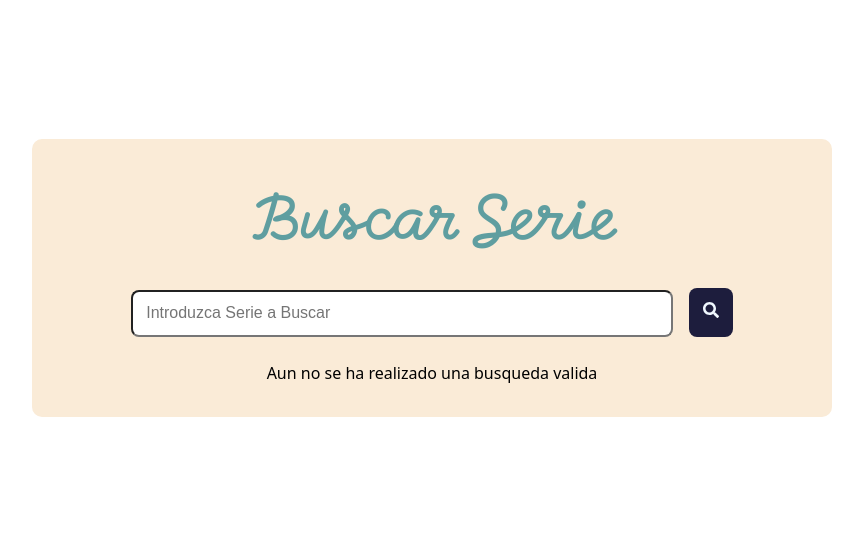
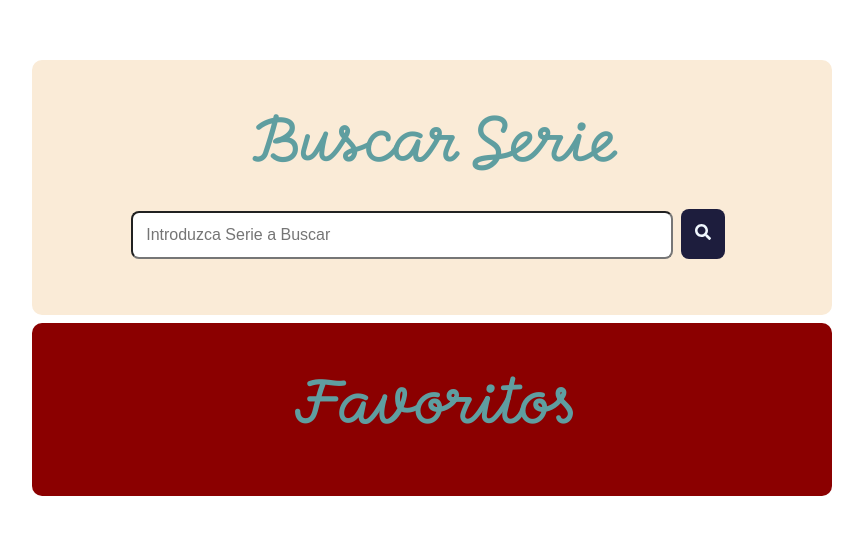
Before and after one commit to 19peirooo/Practica1_Web_VMPM, a React (Vite) app in the folder seriefinder/: page / in a window 1280 px wide. Shown: the part 122-656 px from the top of the page, without its empty margins (208-1071 px from the left). Built offline with nearby package versions, Linux system fonts and the light colour scheme; a web font is replaced by a local one.

Commit message:
Lista Favoritas
Lista de Favoritos añadida, aun no se guardan los favoritos en local storage

```diff
--- a/seriefinder/src/App.css
+++ b/seriefinder/src/App.css
@@ -54,13 +54,25 @@
   padding: 1rem;
 }
 
+#favoritos {
+  background-color: darkred;
+  border-radius: 10px;
+  width: 60vw;
+  height: auto;
+  padding: 1rem;
+  margin-top: 0.5rem;
+}
+
 .titulo {
   color: cadetblue;
   font-family: 'MomoSignature',cursive;
   text-align: center;
 }
 
-#buscador p {
-  color: black;
-  margin: 1rem;
+#buscador ul,
+#favoritos ul {
+  display: flex;
+  flex-direction: column;
+  align-items: center;
+  padding: 0;
 }
--- a/seriefinder/src/App.jsx
+++ b/seriefinder/src/App.jsx
@@ -7,6 +7,7 @@ function App() {
 
   const [series, setSeries] = useState([])
   const [query, setQuery] = useState('')
+  const [favourites,setFavourites] = useState([])
 
   const transform_data = (data) => {
     const transformed_data = data.map(item => ({
@@ -32,6 +33,12 @@ function App() {
       const modified_series = series.map(item => {
         if (item.id === id) {
           item.favourite = !item.favourite;
+          if (item.favourite) {
+            setFavourites([...favourites,item])
+          } else {
+            const filtered_favourites = favourites.filter(item => item.id != id);
+            setFavourites(filtered_favourites)
+          }
         }
         return item;
       })
@@ -45,6 +52,10 @@ function App() {
         <SearchForm onSearch={setQuery}></SearchForm>
         <SeriesList series={series} onFavourite={handleFavourite}></SeriesList>
       </div>
+      <div id='favoritos'>
+        <h1 className='titulo'>Favoritos</h1>
+        <SeriesList series={favourites} onFavourite={handleFavourite}></SeriesList>
+      </div>
     </>
   )
 }
--- a/seriefinder/src/components/SeriesList.jsx
+++ b/seriefinder/src/components/SeriesList.jsx
@@ -4,12 +4,9 @@ export default function SeriesList({series, onFavourite}) {
 
     return (
         <>
-            {series.length === 0 ?
-                (<p>Aun no se ha realizado una busqueda valida</p>) :
-                (<ul>
-                    {series.map((item,idx) => <Serie key={idx} serie={item} onFavourite={onFavourite}></Serie>)}
-                </ul>)
-            }
+            <ul>
+                {series.map((item,idx) => <Serie key={idx} serie={item} onFavourite={onFavourite}></Serie>)}
+            </ul>
         </>
     );
 
--- a/seriefinder/src/components/styles/CastMember.css
+++ b/seriefinder/src/components/styles/CastMember.css
@@ -4,6 +4,7 @@
 }
 
 #cast-container {
+    width: 90%;
     display: flex;
     flex-direction: row;
     align-items: center;
--- a/seriefinder/src/components/styles/SearchForm.css
+++ b/seriefinder/src/components/styles/SearchForm.css
@@ -1,7 +1,7 @@
 
 input {
   padding:0.8rem;
-  margin: 0.5rem;
+  margin: 0.5rem 0rem;
   border-radius:8px;
   font-size: 1rem;
   width: 40vw;
--- a/seriefinder/src/components/styles/Serie.css
+++ b/seriefinder/src/components/styles/Serie.css
@@ -4,11 +4,12 @@
 }
 
 .serie {
+    width: 90%;
     display: flex;
     flex-direction: row;
     align-items: center;
     color: black;
-    margin: 0.5rem;
+    margin: 0.25rem 0rem;
     background-color: olivedrab;
     padding: 0.3rem;
     border: solid;
--- a/seriefinder/src/components/styles/SeriePopUp.css
+++ b/seriefinder/src/components/styles/SeriePopUp.css
@@ -5,6 +5,7 @@
     border-color: black;
     border-radius: 10px;
     width: 80vw;
+    color: black;
 }
 
 .pop-up h1 {
```
